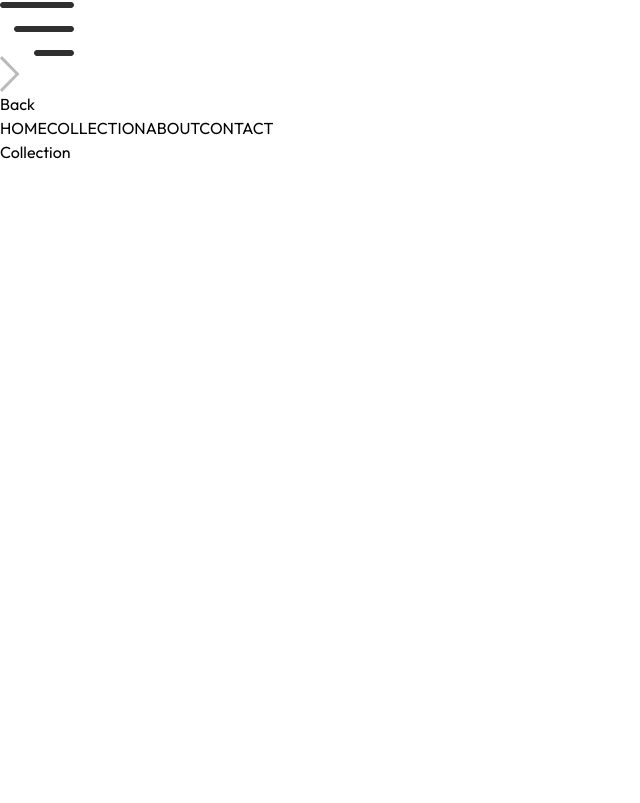
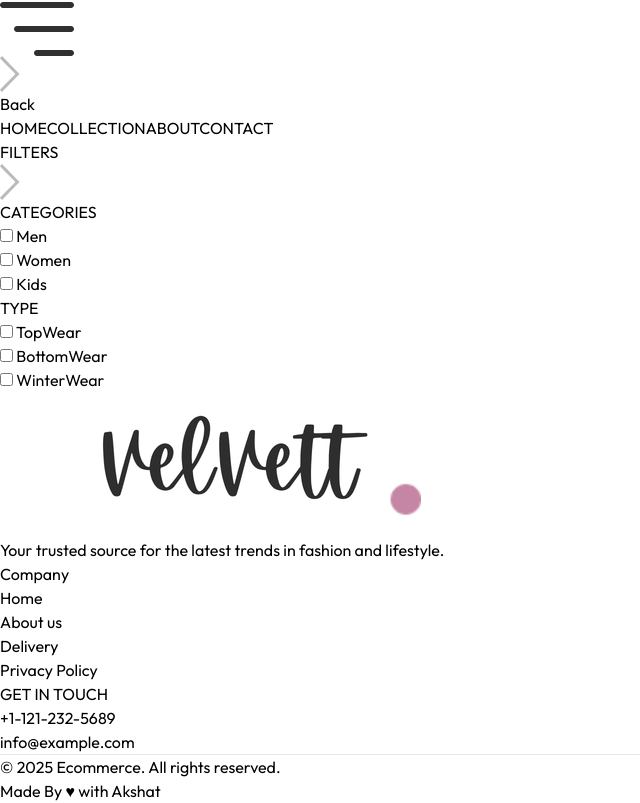
Before and after one commit to akshatkakkar1/E-Commerce-App, a React (Vite) app in the folder frontend/: page /collection in a window 1280 px wide. Shown: the part 457-1260 px from the top of the page, without its empty margins (0-640 px from the left). Before the commit the page ends 800 px from the top, so only its background shows below. Built offline with nearby package versions, Linux system fonts and the light colour scheme.

Commit message:
Footer&collection.jsx

```diff
--- a/frontend/src/App.jsx
+++ b/frontend/src/App.jsx
@@ -10,6 +10,7 @@ import Login from './pages/Login'
 import Cart from './pages/Cart'
 import PlaceOrder from './pages/PlaceOrder'
 import Orders from './pages/Orders'
+import Footer from './components/Footer'
 const App = () => {
   return (
     <div className='px-4 sm:px-[5vw] md:px-[7vw] lg:px-[9vw]'>
@@ -26,6 +27,7 @@ const App = () => {
         <Route path='/place-order' element={<PlaceOrder />} />
         <Route path='/orders' element={<Orders />} />
       </Routes>
+      <Footer />
       </div>
   )
 }
--- /dev/null
+++ b/frontend/src/components/Footer.jsx
@@ -0,0 +1,44 @@
+import React from 'react'
+import { assets } from '../assets/assets'
+
+const Footer = () => {
+    return (
+        <footer className='my-10 mt-40 text-sm'>
+            <div className='grid grid-cols-1 sm:grid-cols-[3fr_1fr_1fr] gap-14'>
+                <div>
+                    <img src={assets.logo} className='mb-5 w-32' alt="" />
+                    <p className='w-full md:w-2/3 text-gray-600'>Your trusted source for the latest trends in fashion and lifestyle.</p>
+                </div>
+
+                <div>
+                    <p className='text-xl font-medium mb-5'>
+                        Company
+                    </p>
+                    <ul className='flex flex-col text-gray-600 gap-1 '>
+                        <li>Home</li>
+                        <li>About us</li>
+                        <li>Delivery</li>
+                        <li>Privacy Policy</li>
+                    </ul>
+                </div>
+
+                <div>
+                    <p className='text-xl font-medium mb-5'>GET IN TOUCH</p>
+                    <ul className='flex flex-col text-gray-600 gap-1 '>
+                        <li>+1-121-232-5689</li>
+                        <li>info@example.com</li>
+                    </ul>
+                </div>
+            </div>
+
+
+            <div className='mt-8'>
+                <hr className='border-t border-gray-200' />
+                <p className='py-5 text-sm text-center'>&copy; 2025 Ecommerce. All rights reserved.</p>
+            </div>
+            <h1 className='flex items-center justify-center'>Made By <span className='text-red-600'>&#9829;</span> with Akshat</h1>
+        </footer>
+    )
+}
+
+export default Footer
--- a/frontend/src/components/NewsletterBox.jsx
+++ b/frontend/src/components/NewsletterBox.jsx
@@ -1,13 +1,16 @@
 import React from 'react'
 
 const NewsletterBox = () => {
+  const submitHandler = (e) =>{
+    e.preventDefault();
+  }
   return (
     <div className='text-center'>
         <p className='text-2xl font-medium text-gray-800'>Subscribe Now & get 20% off</p>
         <p className='text-gray-400 mt-3'>
             Sign up for our newsletter to receive the latest updates and exclusive offers.
         </p>
-        <form>
+        <form onSubmit={submitHandler}className='w-full sm:w-1/2 flex items-center gap-3 mx-auto my-6 border pl-3'>
             <input type="email" placeholder='Enter your email' className='w-full sm:flex-1 outline-none' required />
             <button className='bg-black text-white text-xs px-10 py-4' type='submit'>SUBSCRIBE</button>
         </form>
--- a/frontend/src/pages/Collection.jsx
+++ b/frontend/src/pages/Collection.jsx
@@ -1,8 +1,52 @@
-import React from 'react'
+import React, { useContext, useState } from 'react'
+import { ShopContext } from '../context/ShopContext'
+import { assets } from '../assets/assets';
 
 const Collection = () => {
+  const {products} = useContext(ShopContext);
+  const [showFilters,setShowFilters]=useState(false);
   return (
-    <div>Collection</div>
+    <div className='flex flex-col sm:flex-row gap-1 sm:gap-10 pt-10 border-t'>
+      {/* Filter options */}
+      <div className='min-w-60'>
+        <p onClick={()=> setShowFilters(!showFilters)} className='my-2 text-xl flex items-center cursor-pointer gap-2'>FILTERS
+          <img src={assets.dropdown_icon} className={`h-3 sm:hidden ${showFilters ? 'rotate-90' : ''}`} alt=""/>
+        </p>
+        {/* category filter */}
+        <div className={`border border-gray-300 pl-5 py-3 mt-6 ${showFilters ? '' :'hidden'} sm:block`}>
+          <p className='mb-3 text-sm font-medium'>CATEGORIES</p>
+          <div className='flex flex-col gap-2 text-gray-600 font-light text-sm'>
+            <p className='flex gap-2'>
+              <input className='w-3' type='checkbox' value={'Men'} /> Men
+            </p>
+            <p className='flex gap-2'>
+              <input className='w-3' type='checkbox' value={'Women'} /> Women
+            </p>
+            <p className='flex gap-2'>
+              <input className='w-3' type='checkbox' value={'Kids'} /> Kids
+            </p>
+          </div>
+        </div>
+
+        {/* Sub category filter */}
+         <div className={`border border-gray-300 pl-5 py-3 my-5 ${showFilters ? '' :'hidden'} sm:block`}>
+          <p className='mb-3 text-sm font-medium'>TYPE</p>
+          <div className='flex flex-col gap-2 text-gray-600 font-light text-sm'>
+            <p className='flex gap-2'>
+              <input className='w-3' type='checkbox' value={'TopWear'} /> TopWear
+            </p>
+            <p className='flex gap-2'>
+              <input className='w-3' type='checkbox' value={'BottomWear'} /> BottomWear
+            </p>
+            <p className='flex gap-2'>
+              <input className='w-3' type='checkbox' value={'WinterWear'} /> WinterWear
+            </p>
+          </div>
+        </div>
+
+      </div>
+      {/* Right Side */}
+    </div>
   )
 }
 
--- a/frontend/src/pages/Home.jsx
+++ b/frontend/src/pages/Home.jsx
@@ -13,7 +13,7 @@ const Home = () => {
       <BestSeller />
       <OurPolicy />
       <NewsletterBox />
-      <h1 className='flex items-center justify-center'>Made By <span className='text-red-600'>&#9829;</span> with Akshat</h1>
+
     </div>
   )
 }
```
